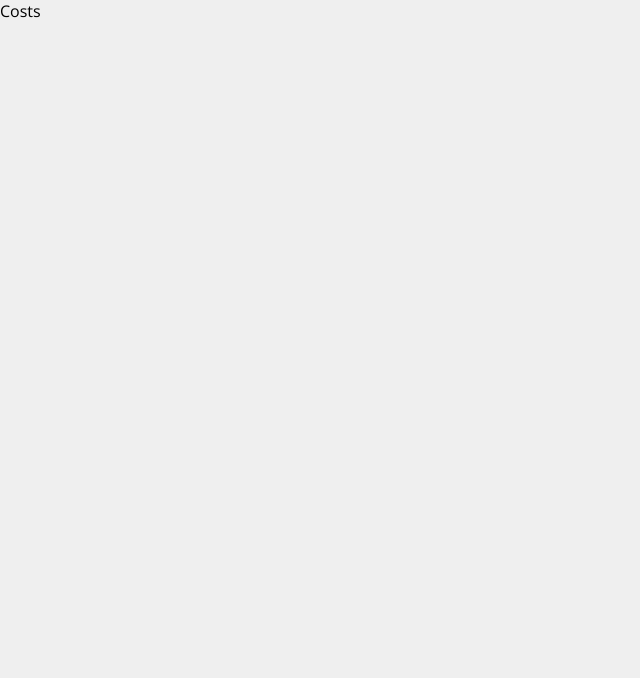
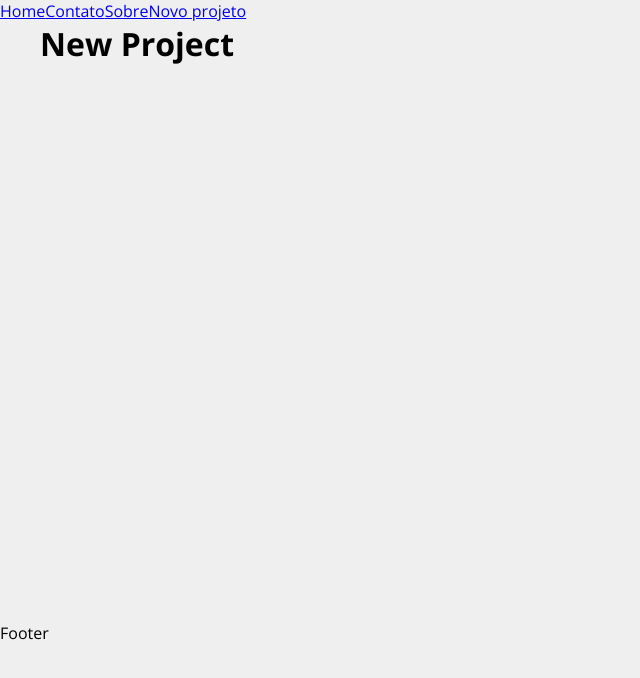
Before and after one commit to andredw13L/costs, a React (Create React App) app: page /newproject in a window 1280 px wide. Shown: the top 678 px of the page, without its empty margins (0-640 px from the left). Built offline with nearby package versions, Linux system fonts and the light colour scheme.

Commit message:
Estruturando o projeto

```diff
--- a/src/App.js
+++ b/src/App.js
@@ -1,8 +1,30 @@
+import { BrowserRouter as Router, Routes, Route, Link } from "react-router-dom";
+import Home from "./components/pages/Home";
+import Company from "./components/pages/Company";
+import Contact from "./components/pages/Contact";
+import NewProject from "./components/pages/NewProject";
+import Container from "./components/layouts/Container";
+
+
 function App() {
   return (
-    <div className="App">
-      <p>Costs</p>
-    </div>
+    <Router>
+      <ul>
+        <Link to="/">Home</Link>
+        <Link to="/contact">Contato</Link>
+        <Link to="/company">Sobre</Link>
+        <Link to="/newproject">Novo projeto</Link>
+      </ul>
+      <Container customClass="min-height">
+        <Routes>
+          <Route exact path="/" element={<Home />}></Route>
+          <Route path="/contact" element={<Contact />}></Route>
+          <Route path="/company" element={<Company />}></Route>
+          <Route path="/newproject" element={<NewProject />}></Route>
+        </Routes>
+      </Container>
+      <p>Footer</p>
+    </Router>
   );
 }
 
--- /dev/null
+++ b/src/components/layouts/Container.js
@@ -0,0 +1,11 @@
+import styles from './Container.module.css'
+
+function Container(props) {
+    return(
+        <div className={`${styles.container} ${styles[props.customClass]}`}>
+            {props.children}
+        </div>
+    )
+}
+
+export default Container
--- /dev/null
+++ b/src/components/layouts/Container.module.css
@@ -0,0 +1,20 @@
+.container {
+    width: 1200px;
+    display: flex;
+    justify-content: space-between;
+    margin: 0 auto;
+    flex-wrap: wrap;
+}
+
+.min-height {
+    min-height: 75%;
+}
+
+.start {
+    justify-content: flex-start;
+}
+
+.column {
+    flex-direction: column;
+    justify-content: flex-start;
+}
--- /dev/null
+++ b/src/components/pages/Company.js
@@ -0,0 +1,7 @@
+function Company() {
+    return(
+        <h1>Company</h1>
+    )
+}
+
+export default Company
--- /dev/null
+++ b/src/components/pages/Contact.js
@@ -0,0 +1,7 @@
+function Contact() {
+    return(
+        <h1>Contact</h1>
+    )
+}
+
+export default Contact
--- /dev/null
+++ b/src/components/pages/Home.js
@@ -0,0 +1,7 @@
+function Home() {
+    return(
+        <h1>Home</h1>
+    )
+}
+
+export default Home
--- /dev/null
+++ b/src/components/pages/NewProject.js
@@ -0,0 +1,7 @@
+function NewProject() {
+    return(
+        <h1>New Project</h1>
+    )
+}
+
+export default NewProject
```
